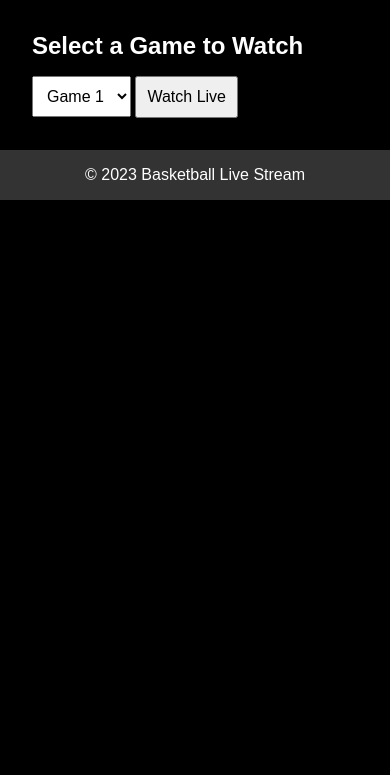
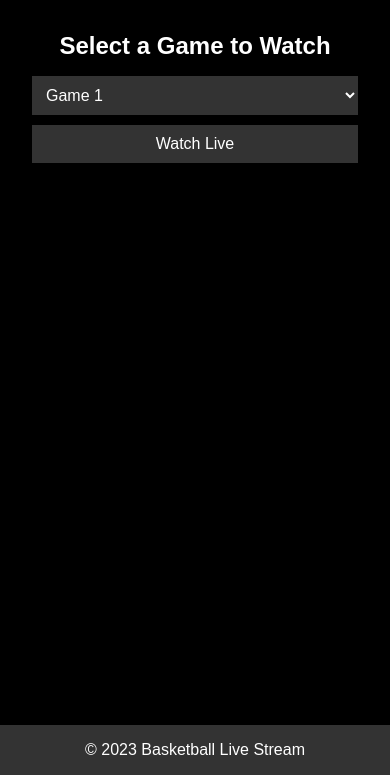
Before and after one commit to ChickenWing1999/stream, a PHP site: page /live/basketball/index.html in a window 390 px wide. Shown: the part 69-844 px from the top of the page. Run offline with PHP 8.4, Linux system fonts and the light colour scheme.

Commit message:
Update styles.css

```diff
--- a/live/basketball/styles.css
+++ b/live/basketball/styles.css
@@ -24,11 +24,25 @@ body {
 .section-title {
     font-size: 1.5rem;
     margin-bottom: 1rem;
+    color: #fff;
 }
 
 .game-select, .watch-button {
     padding: 10px;
     font-size: 1rem;
+    border: none;
+    background-color: #333;
+    color: #fff;
+    cursor: pointer;
+    transition: background-color 0.3s;
+}
+
+.game-select:hover, .watch-button:hover {
+    background-color: #555;
+}
+
+.game-select {
+    margin-right: 10px;
 }
 
 .stream-container {
@@ -37,6 +51,14 @@ body {
     padding: 1rem;
     border-radius: 5px;
     display: none;
+    overflow: hidden;
+    position: relative;
+}
+
+.stream-container iframe {
+    width: 100%;
+    height: 100%;
+    border: none;
 }
 
 .footer {
@@ -44,9 +66,20 @@ body {
     color: #fff;
     text-align: center;
     padding: 1rem 0;
+    position: absolute;
+    bottom: 0;
+    width: 100%;
 }
 
-.video-js {
-    width: 100%;
-    height: 100%;
+/* Responsive media queries */
+@media screen and (max-width: 768px) {
+    .container {
+        text-align: center;
+    }
+
+    .game-select, .watch-button {
+        display: block;
+        width: 100%;
+        margin-bottom: 10px;
+    }
 }
```
